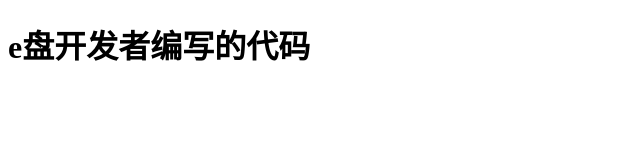
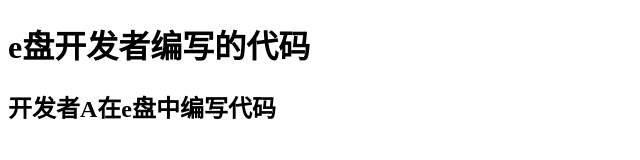
Before and after one commit to ouhuali66/go, a plain HTML site: page index.html in a window 1280 px wide. Shown: the whole page, without its empty margins (0-640 px from the left). Drawn offline with Linux system fonts and the light colour scheme.

Commit message:
开发者A第二次提交代码

```diff
--- a/index.html
+++ b/index.html
@@ -9,6 +9,7 @@
 
 <body>
     <h1>e盘开发者编写的代码</h1>
+    <h2>开发者A在e盘中编写代码</h2>
 </body>
 
 </html>
```
